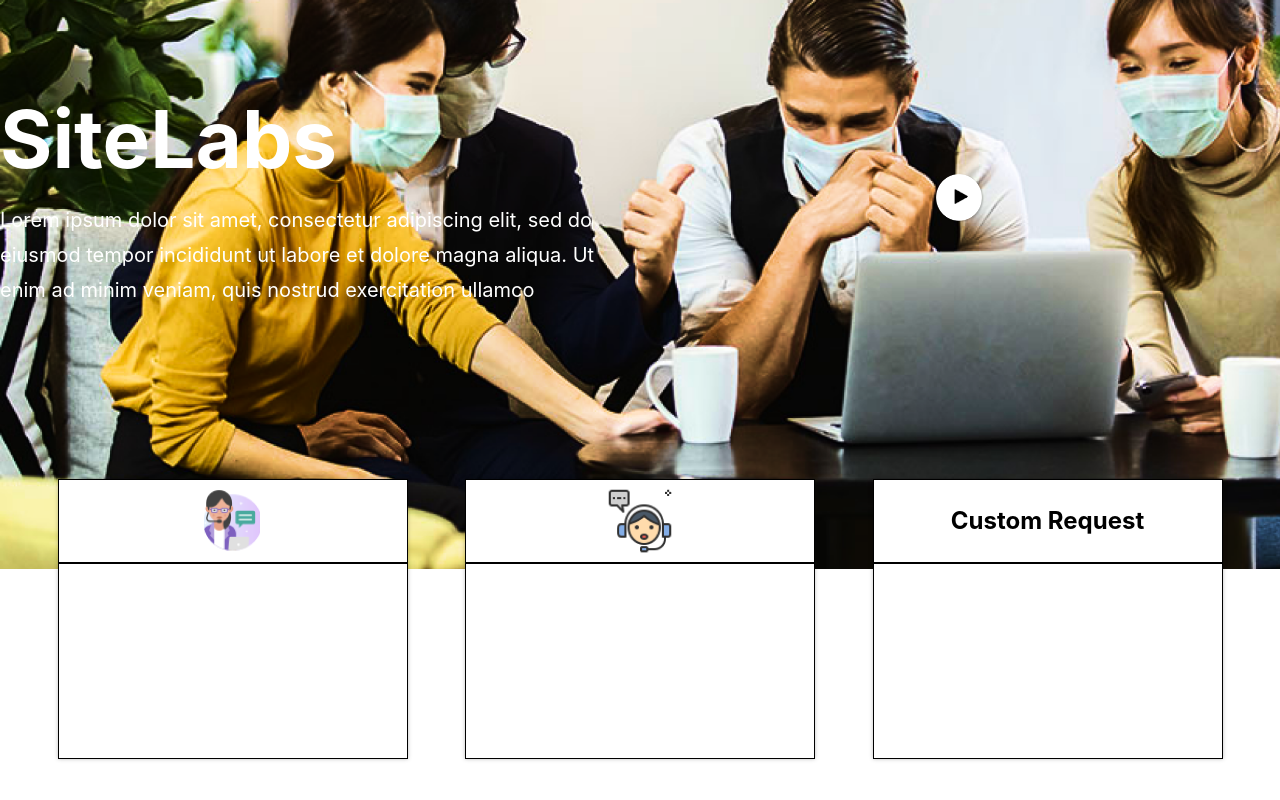
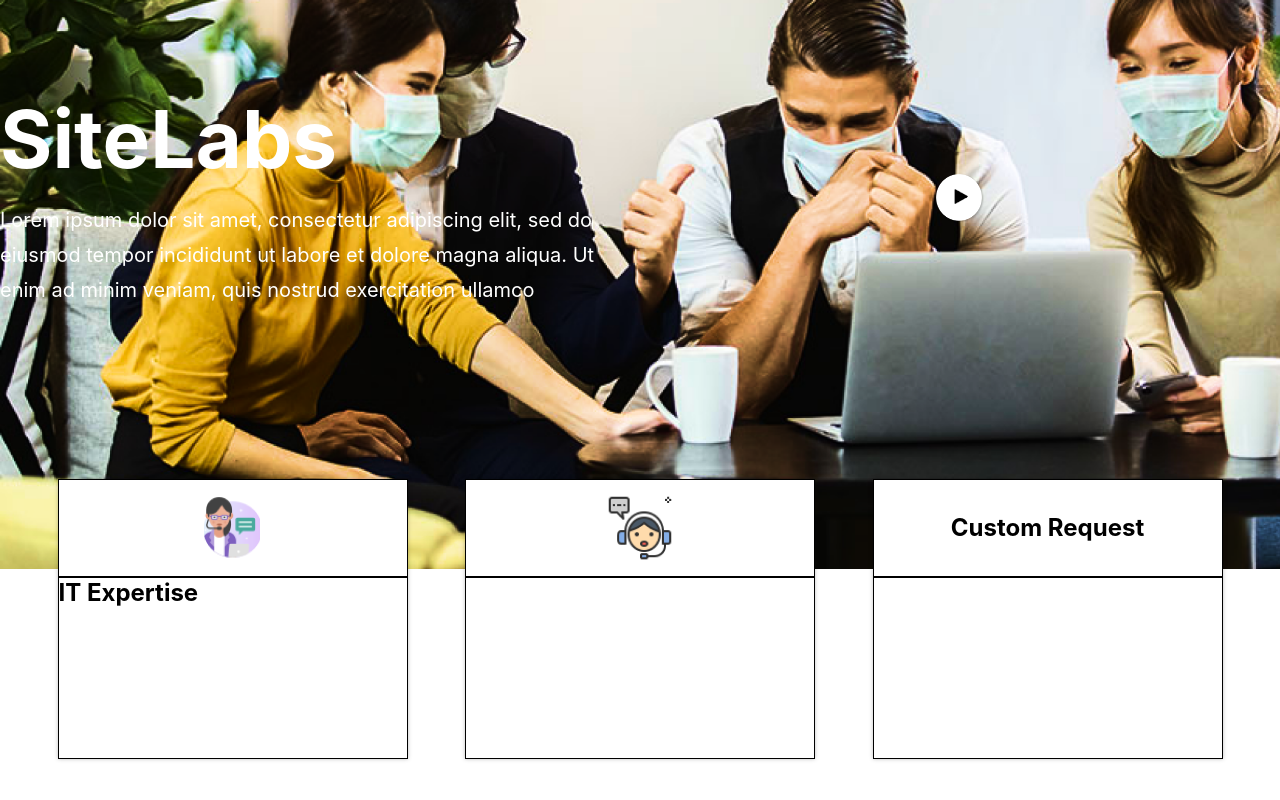
Before and after one commit to Muhammadjon202/sitelabs-ui, a React (Create React App) app: page / in a window 1280 px wide. Shown: the part 256-1056 px from the top of the page. Built offline with nearby package versions, Linux system fonts and the light colour scheme.

Commit message:
Added and deleted files

```diff
--- a/src/components/Content/Content.css
+++ b/src/components/Content/Content.css
@@ -30,7 +30,7 @@
 
 .icons {
     width: 100%;
-    height: 30%;
+    height: 35%;
     border: 1px solid black;
     display: flex;
     justify-content: center;
@@ -39,6 +39,6 @@
 
 .box-title {
     width: 100%;
-    height: 70%;
+    height: 65%;
     border: 1px solid black;
 }
--- a/src/components/Content/Content.js
+++ b/src/components/Content/Content.js
@@ -10,7 +10,7 @@
                         <img src={"./img/icon-operator.png"} alt="operator"/>
                     </div>
                     <div className="box-title">
-
+                        <h2>IT Expertise</h2>
                     </div>
                 </div>
                 <div className="home-box-item">
```
